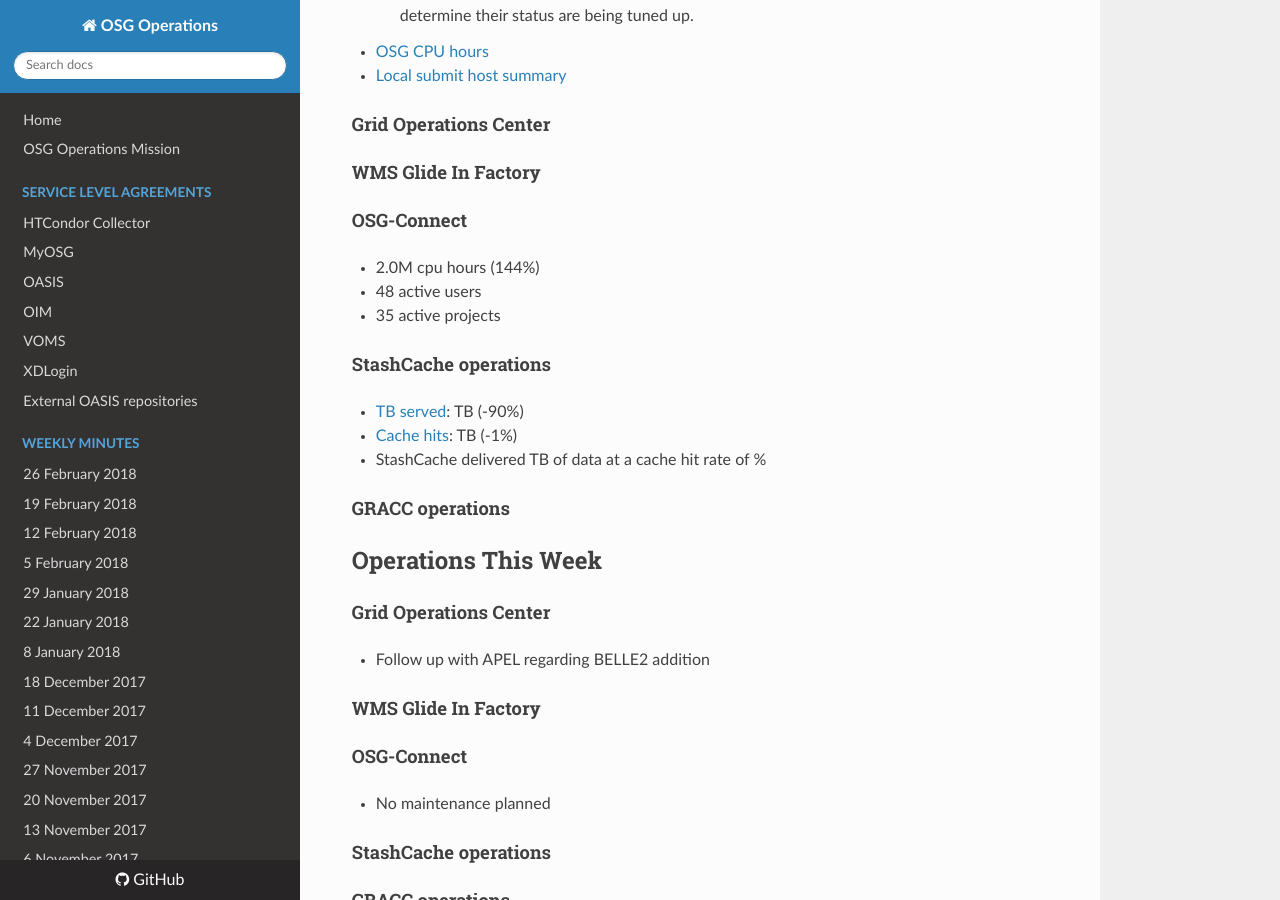
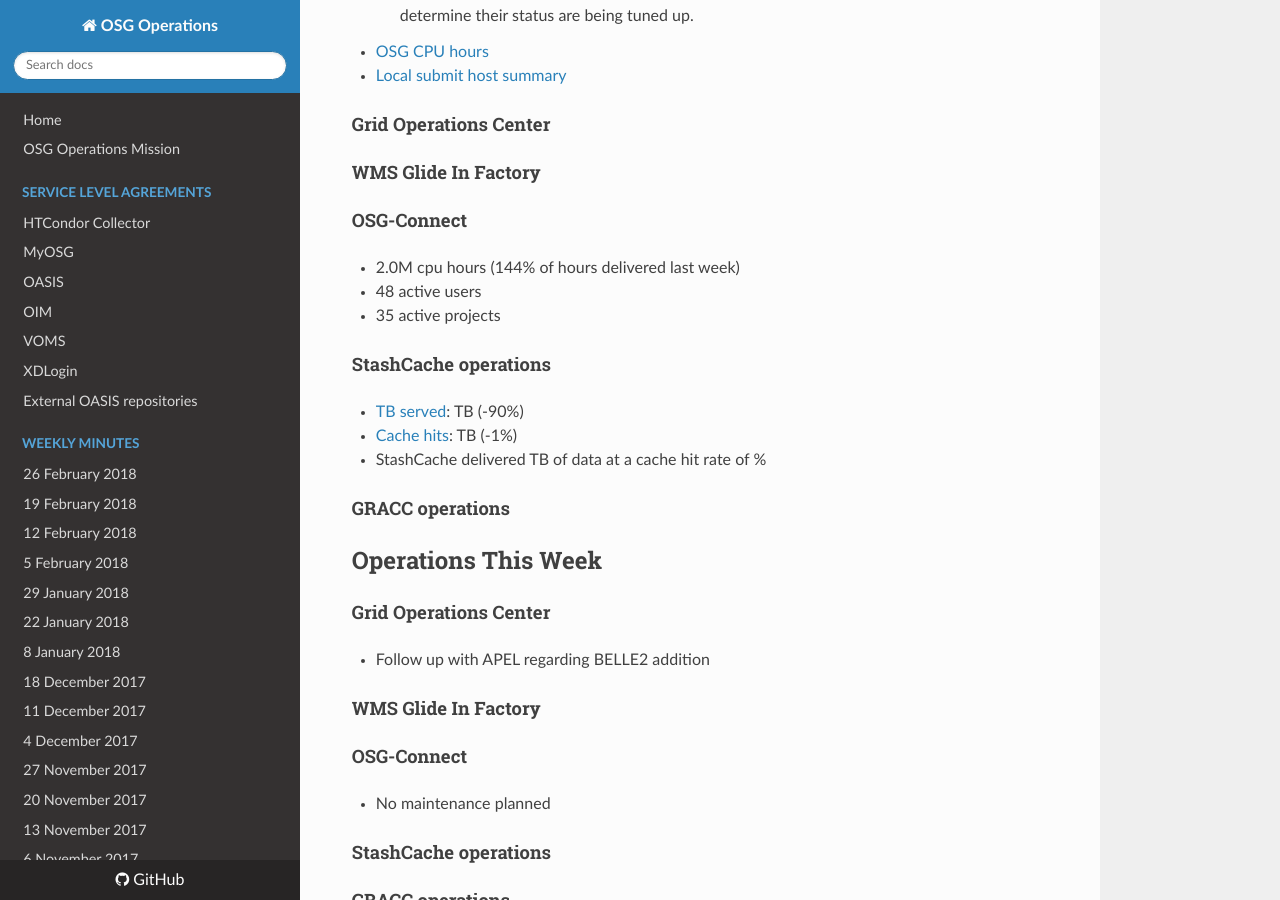
Before and after one commit to osg-htc/operations, an MkDocs documentation site: the page built from docs/WeeklyMinutes/26Feb2018.md, in a window 1280 px wide and 900 px high, scrolled down 616 px. Built offline with MkDocs 1.6.1, drawn with Linux system fonts in a browser that asks for light colours; nearby versions of some CDN libraries; old or Windows-style settings are respelled for this version of MkDocs.

Commit message:
Update 26Feb2018.md

```diff
--- a/docs/WeeklyMinutes/26Feb2018.md
+++ b/docs/WeeklyMinutes/26Feb2018.md
@@ -24,7 +24,7 @@
 #### WMS Glide In Factory
 
 #### OSG-Connect
-   * 2.0M cpu hours (144%)
+   * 2.0M cpu hours (144% of hours delivered last week)
    * 48 active users
    * 35 active projects
 
```
